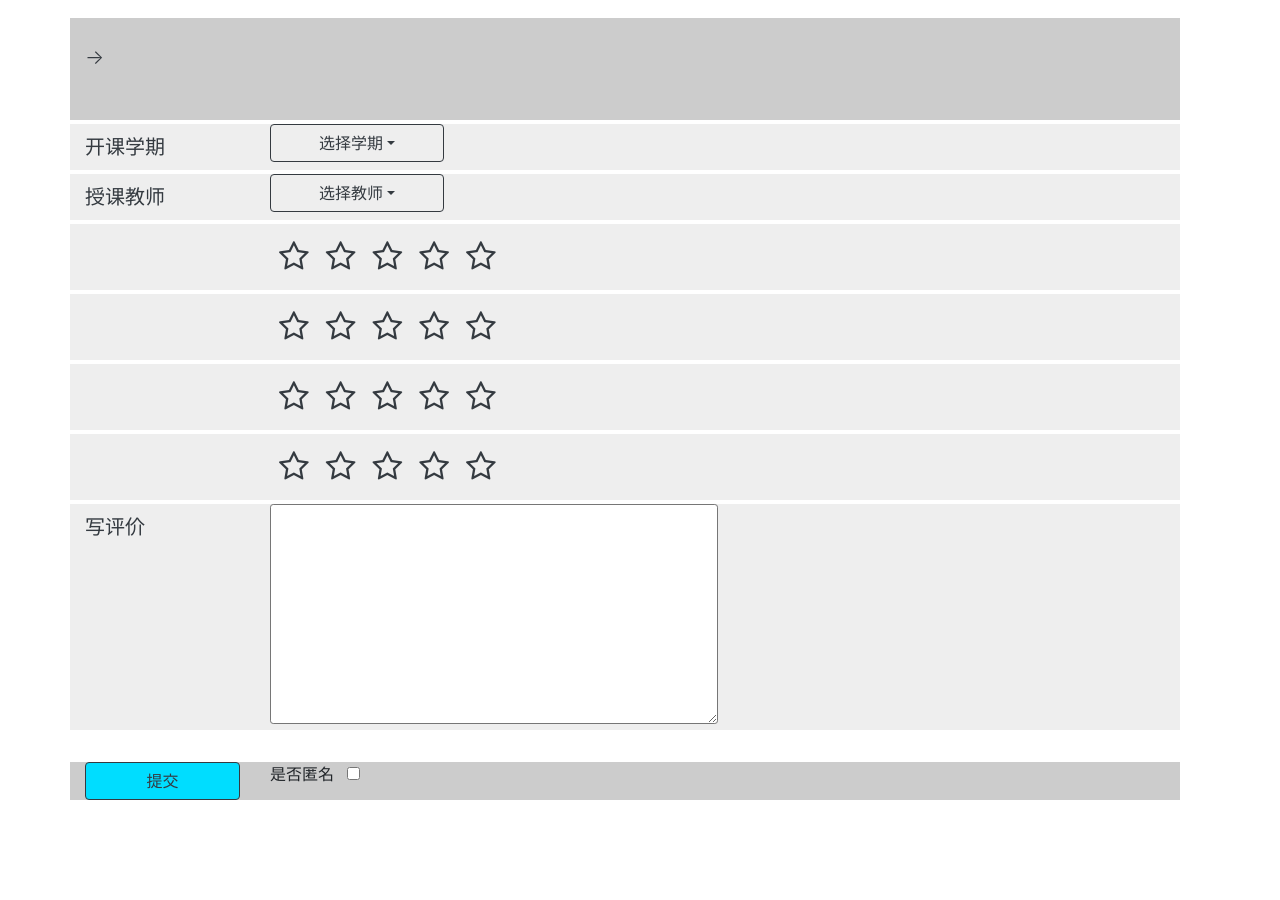
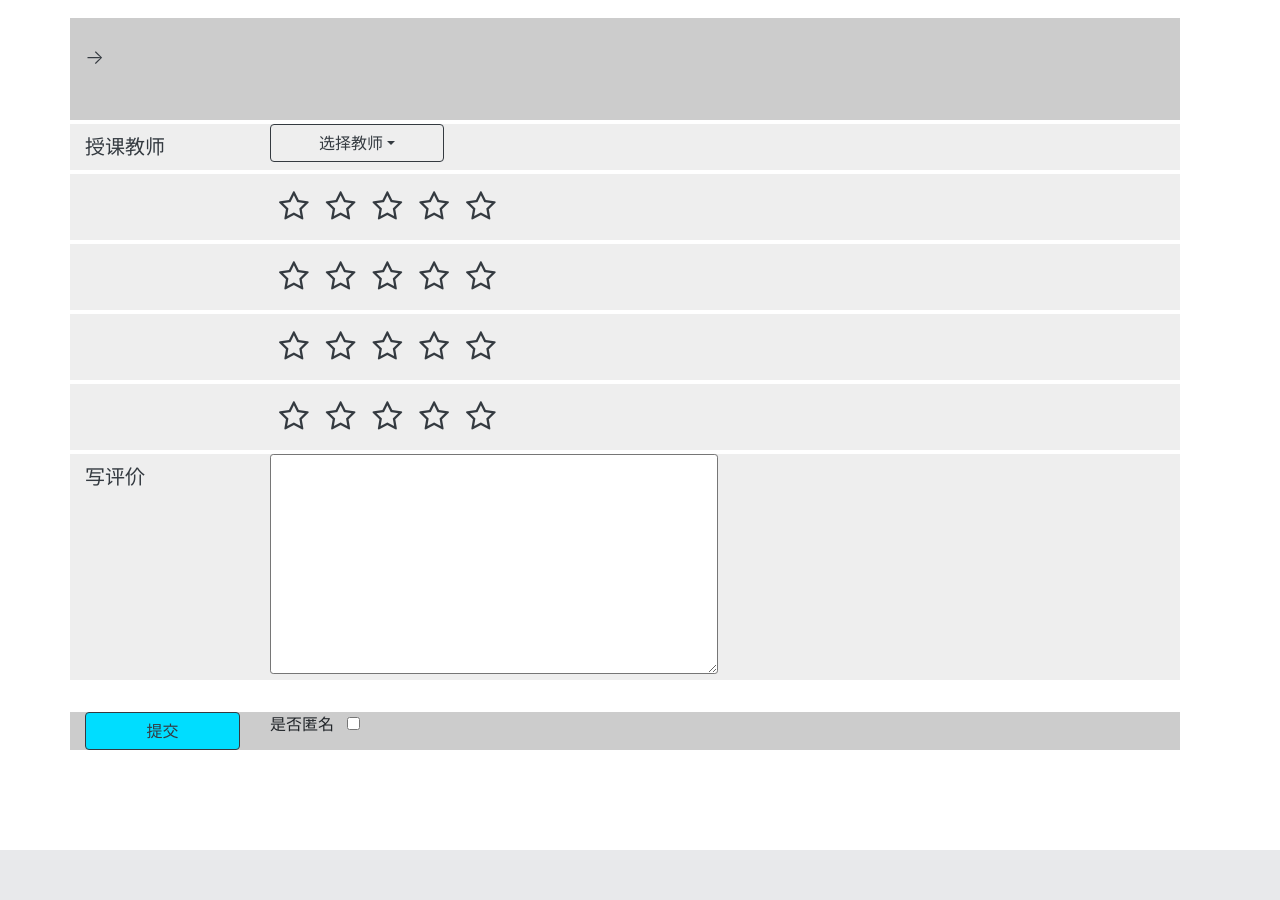
Before and after one commit to rRetr0Git/rateMyCourse, a Python web app: template rateMyCourse/templates/rateMyCourse/ratePage.html in a window 1280 px wide. Shown: the part 56-956 px from the top of the page. After the commit the page ends 906 px from the top, so only its background shows below. Run offline with Jinja, Linux system fonts and the light colour scheme; the template is opened without the code that fills it, so the values that code supplies are empty; some libraries are stand-ins or nearby versions.

Commit message:
debug on ratePage

```diff
--- a/rateMyCourse/static/ratemycourse/javascript/ratePage.js
+++ b/rateMyCourse/static/ratemycourse/javascript/ratePage.js
@@ -31,7 +31,7 @@ function choose_term(text){
 $(document).ready(function() {
   // alert("!!!")
   // Form validation for Sign in / Sign up forms
-  $("#menuLogin").load("./test.html")
+  //$("#menuLogin").load("./test.html")
   validateSignUp()
   validateSignIn()
 
@@ -48,7 +48,7 @@ $(document).ready(function() {
   $.ajax('/getTeachers', {
     dataType:'json',
     data:{
-      'course_number':window.location.pathname.split('/')[2]
+      'course_id':window.location.pathname.split('/')[2]
     }
   }).done(function(data) {
     var teacherList = $("#teacherList")
@@ -67,10 +67,10 @@ function Func_submit() {
     alert("please log in first!")
     return false
   }
-  if($('#buttonSelectTerm').text() == '选择学期'){
-    alert("please choose your term!")
-  	return false
-  }
+//  if($('#buttonSelectTerm').text() == '选择学期'){
+//    alert("please choose your term!")
+//  	return false
+//  }
   if($('#buttonSelectTeacher').text() == '选择教师'){
     alert('please choose your teacher(s)!')
   	return false
@@ -93,9 +93,7 @@ function Func_submit() {
     data: {
       'username': $.cookie('username'),
       'anonymous': document.getElementById('anonymous').checked,
-      'course_number':window.location.pathname.split('/')[2],
-      'term': $('#buttonSelectTerm').text(),
-      'teacher': $('#buttonSelectTeacher').text().split(','),
+      'course_id':window.location.pathname.split('/')[2],
       'comment': $('#writeCommentText').val(),
       'rate':score,
       // rates
--- a/rateMyCourse/templates/rateMyCourse/ratePage.html
+++ b/rateMyCourse/templates/rateMyCourse/ratePage.html
@@ -86,25 +86,25 @@
       </div>
     </div>
   </div>
-  <div class="container">
-    <div class="row w-100 my-1" style="background:#eeeeee">
-      <div class="col-md-2">
-        <p class="lead my-2 text-dark">开课学期</p>
-      </div>
-      <div class="col-md-10">
-        <div class="btn-group">
-          <a class="btn dropdown-toggle btn-outline-dark px-5" data-toggle="dropdown" href="javascript:void(0)" id="buttonSelectTerm">选择学期</a>
-          <div class="dropdown-menu" id="termList">
-            <a class="dropdown-item btn btn-primary " href="javascript:void(0)" onclick="choose_term(this.text)">2015年秋季</a>
-            <a class="dropdown-item btn btn-primary " href="javascript:void(0)" onclick="choose_term(this.text)">2016年春季</a>
-            <a class="dropdown-item btn btn-primary " href="javascript:void(0)" onclick="choose_term(this.text)">2016年秋季</a>
-            <a class="dropdown-item btn btn-primary " href="javascript:void(0)" onclick="choose_term(this.text)">2017年春季</a>
-            <a class="dropdown-item btn btn-primary " href="javascript:void(0)" onclick="choose_term(this.text)">2017年秋季</a>
-          </div>
-        </div>
-      </div>
-    </div>
-  </div>
+  <!--<div class="container">-->
+    <!--<div class="row w-100 my-1" style="background:#eeeeee">-->
+      <!--<div class="col-md-2">-->
+        <!--<p class="lead my-2 text-dark">开课学期</p>-->
+      <!--</div>-->
+      <!--<div class="col-md-10">-->
+        <!--<div class="btn-group">-->
+          <!--<a class="btn dropdown-toggle btn-outline-dark px-5" data-toggle="dropdown" href="javascript:void(0)" id="buttonSelectTerm">选择学期</a>-->
+          <!--<div class="dropdown-menu" id="termList">-->
+            <!--<a class="dropdown-item btn btn-primary " href="javascript:void(0)" onclick="choose_term(this.text)">2015年秋季</a>-->
+            <!--<a class="dropdown-item btn btn-primary " href="javascript:void(0)" onclick="choose_term(this.text)">2016年春季</a>-->
+            <!--<a class="dropdown-item btn btn-primary " href="javascript:void(0)" onclick="choose_term(this.text)">2016年秋季</a>-->
+            <!--<a class="dropdown-item btn btn-primary " href="javascript:void(0)" onclick="choose_term(this.text)">2017年春季</a>-->
+            <!--<a class="dropdown-item btn btn-primary " href="javascript:void(0)" onclick="choose_term(this.text)">2017年秋季</a>-->
+          <!--</div>-->
+        <!--</div>-->
+      <!--</div>-->
+    <!--</div>-->
+  <!--</div>-->
   <div class="container">
     <div class="row w-100 my-1" style="background:#eeeeee">
       <div class="col-md-2">
```
Also changed, not shown: rateMyCourse/views.py (+9 -9 lines).
